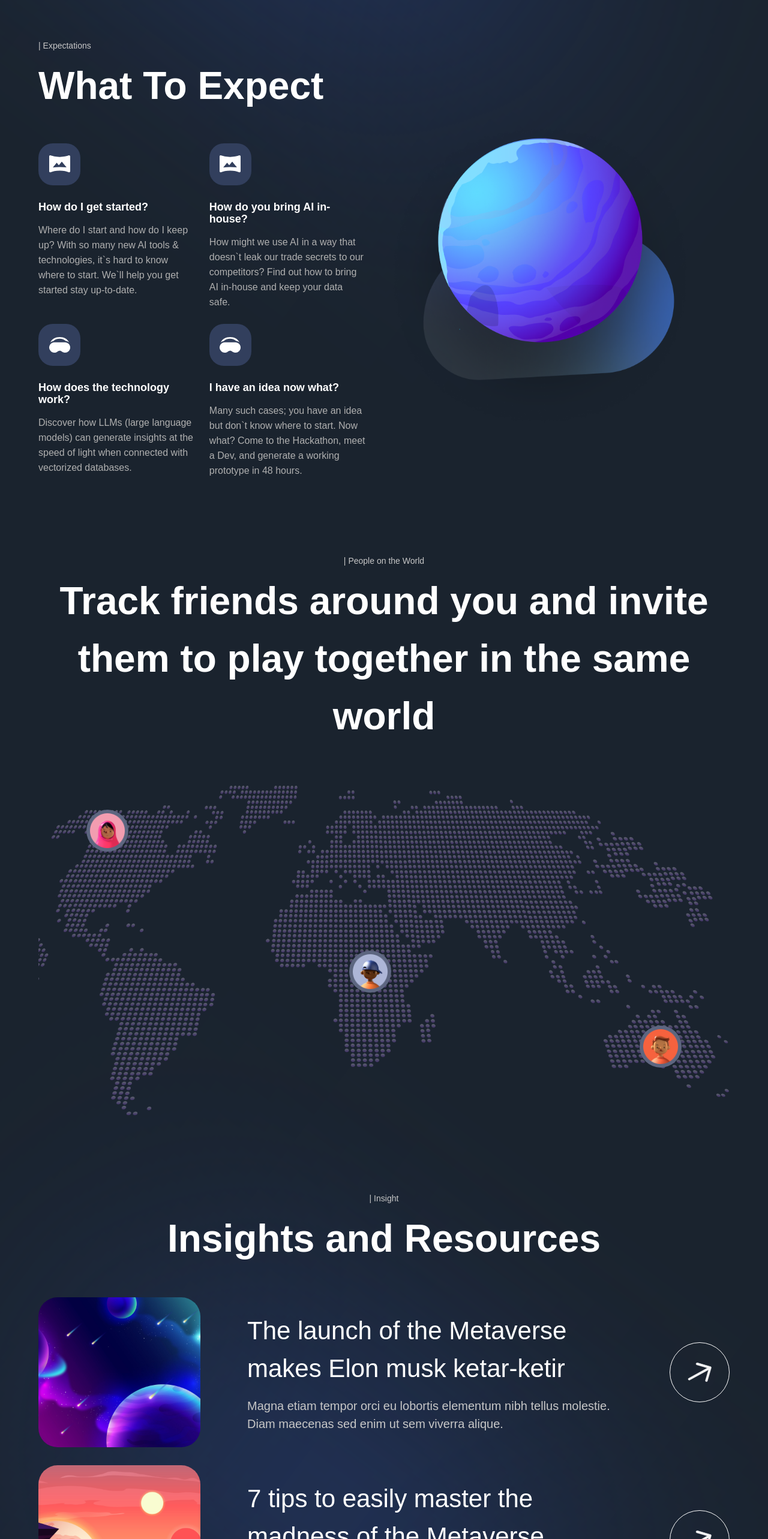
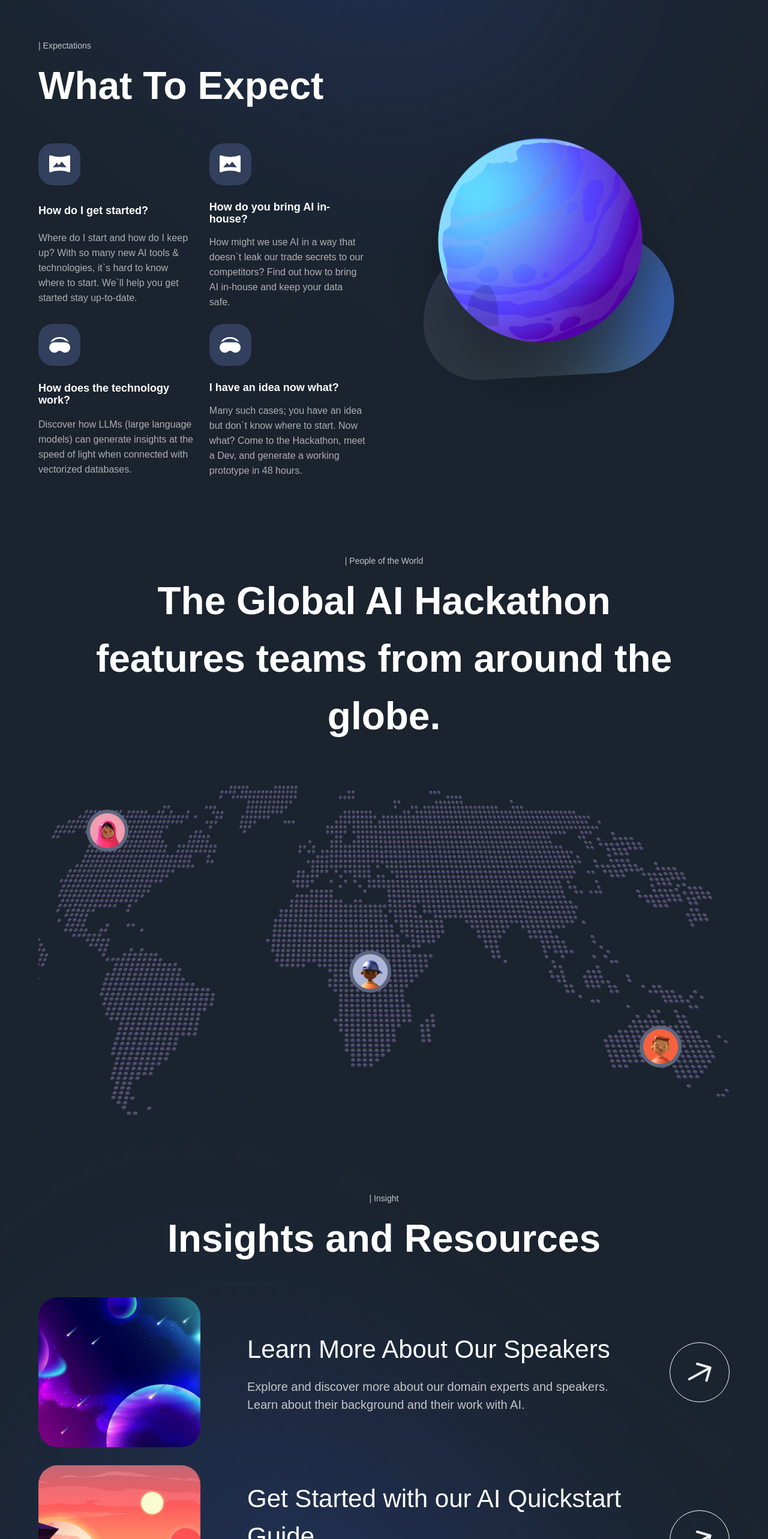
Before and after one commit to rockyandtheblock/next-metaverse-madness, a Next.js app: page / in a window 1280 px wide. Shown: the part 3573-6139 px from the top of the page at 60% size. Built offline with nearby package versions, Linux system fonts and the light colour scheme; a web font is replaced by a local one.

Commit message:
Added Feedback Section and FeedbackCard component

```diff
--- /dev/null
+++ b/components/FeedbackCard.jsx
@@ -0,0 +1,61 @@
+'use client';
+
+import { motion } from 'framer-motion';
+import { fadeIn, staggerContainer, zoomIn } from '../utils/motion';
+
+import styles from '../styles';
+
+const FeedbackCard = ({ author, title, message, index }) => (
+  <div className={`sm:px-12 xs:px-8 px-6 py-12 ${index}`}>
+    <motion.div
+      variants={staggerContainer}
+      initial="hidden"
+      whileInView="show"
+      viewport={{ once: true, amount: 0.25 }}
+      className={`${styles.innerWidth} mx-auto flex lg:flex-row flex-col gap-6`}
+    >
+      <motion.div
+        variants={fadeIn('right', 'tween', 0.2, 1)}
+        className={`${index % 2 === 0 ? 'order-1 md:order-2' : ''} flex-[0.5] lg:max-w-[370px] flex justify-end flex-col gradient-05 sm:p-8 p-4 rounded-[32px] border-[1px] border-[#6A6A6A] relative`}
+      >
+        <div className="feedback-gradient" />
+        <div>
+          <h4 className="font-bold sm:text-[32px] text-[26px] sm:leading-[40.32px] leading-[36.32px] text-white">
+            {author}
+          </h4>
+          <p className="mt-[8px] font-normal sm:text-[18px] text-[12px] sm:leading-[22.68px] leading-[16.68px] text-white">
+            {title}
+          </p>
+        </div>
+
+        <p className="mt-[24px] font-normal sm:text-[24px] text-[18px] sm:leading-[45.6px] leading-[39.6px] text-white">
+          “{message}”
+        </p>
+      </motion.div>
+
+      <motion.div
+        variants={fadeIn('left', 'tween', 0.2, 1)}
+        className="relative flex-1 flex justify-center items-center"
+      >
+        <img
+          src="/planet-09.png"
+          alt="planet-09"
+          className="w-full lg:h-[610px] h-auto min-h-[210px] object-cover rounded-[40px]"
+        />
+
+        <motion.div
+          variants={zoomIn(0.4, 1)}
+          className={`${index % 2 === 0 ? '-right-[5%]' : ' -left-[5%]'} lg:block hidden absolute top-[3%]`}
+        >
+          <img
+            src="/stamp.png"
+            alt="stamp"
+            className="w-[155px] h-[155px] object-contain animate-spin-slow"
+          />
+        </motion.div>
+      </motion.div>
+    </motion.div>
+  </div>
+);
+
+export default FeedbackCard;
--- a/components/NewFeatures.jsx
+++ b/components/NewFeatures.jsx
@@ -1,7 +1,7 @@
 import styles from '../styles';
 
 const NewFeatures = ({ imgUrl, title, subtitle }) => (
-  <div className="flex-1 flex flex-col sm:max-w-[350px] min-w-[210px]">
+  <div className="grid col-span-2 md:col-span-1 sm:max-w-[350px] min-w-[210px]">
     <div
       className={`${styles.flexCenter} w-[70px] h-[70px] rounded-[24px] bg-[#323F5D]`}
     >
--- a/constants/index.js
+++ b/constants/index.js
@@ -61,21 +61,39 @@ export const expectations = [
 export const insights = [
   {
     imgUrl: '/planet-06.png',
-    title: 'The launch of the Metaverse makes Elon musk ketar-ketir',
+    title: 'Learn More About Our Speakers',
     subtitle:
-        'Magna etiam tempor orci eu lobortis elementum nibh tellus molestie. Diam maecenas sed enim ut sem viverra alique.',
+        'Explore and discover more about our domain experts and speakers. Learn about their background and their work with AI.',
   },
   {
     imgUrl: '/planet-07.png',
-    title: '7 tips to easily master the madness of the Metaverse',
+    title: 'Get Started with our AI Quickstart Guide',
     subtitle:
-        'Vitae congue eu consequat ac felis donec. Et magnis dis parturient montes nascetur ridiculus mus. Convallis tellus id interdum',
+        'Not sure where to start? Get started with our guide. We`ll help you get started on our Twitter Spaces.',
   },
   {
     imgUrl: '/planet-08.png',
-    title: 'With one platform you can explore the whole world virtually',
+    title: 'Looking for a Team?',
     subtitle:
-        'Quam quisque id diam vel quam elementum. Viverra nam libero justo laoreet sit amet cursus sit. Mauris in aliquam sem',
+        'Join Twitter Spaces or Discord to meet like-minded builders and form a team. We`ll help you find your next dream team.',
+  },
+];
+
+export const feedback = [
+  {
+    author: 'Casey Rettke',
+    title: 'Loan Officer',
+    message: 'The Syndicate Experience transforms dreams into realities at warp speed. A nebulous concept has evolved into a groundbreaking multi-AI system that will redefine loan origination and underwriting.',
+  },
+  {
+    author: 'Michael Jagdeo',
+    title: 'UnicornLaunching',
+    message: 'The Syndicate`s fusion with a global community of trailblazing developers, data scientists, UX designers, and artists is poised to ignite an unprecedented AI-driven renaissance across industries.',
+  },
+  {
+    author: 'Joseph Chicas',
+    title: 'LAEDC',
+    message: 'AI unlocks the true potential of building in public and harnessing open-source models. HackGPT will enable visionaries to develop custom LLMs that will change the world, and change industries.',
   },
 ];
 
--- a/sections/Feedback.jsx
+++ b/sections/Feedback.jsx
@@ -3,59 +3,28 @@
 import { motion } from 'framer-motion';
 
 import styles from '../styles';
-import { fadeIn, staggerContainer, zoomIn } from '../utils/motion';
+
+import { feedback } from '../constants';
+import { staggerContainer } from '../utils/motion';
+import { TitleText, TypingText } from '../components';
+import FeedbackCard from '../components/FeedbackCard';
 
 const Feedback = () => (
-  <section className={`${styles.paddings}`}>
+  <section className={`${styles.paddings} relative z-10`}>
     <motion.div
       variants={staggerContainer}
       initial="hidden"
       whileInView="show"
       viewport={{ once: true, amount: 0.25 }}
-      className={`${styles.innerWidth} mx-auto flex lg:flex-row flex-col gap-6`}
+      className={`${styles.innerWidth} mx-auto flex flex-col`}
     >
-      <motion.div
-        variants={fadeIn('right', 'tween', 0.2, 1)}
-        className="flex-[0.5] lg:max-w-[370px] flex justify-end flex-col gradient-05 sm:p-8 p-4 rounded-[32px] border-[1px] border-[#6A6A6A] relative"
-      >
-        <div className="feedback-gradient" />
-        <div>
-          <h4 className="font-bold sm:text-[32px] text-[26px] sm:leading-[40.32px] leading-[36.32px] text-white">
-            Samantha
-          </h4>
-          <p className="mt-[8px] font-normal sm:text-[18px] text-[12px] sm:leading-[22.68px] leading-[16.68px] text-white">
-            Founder Metaverus
-          </p>
-        </div>
-
-        <p className="mt-[24px] font-normal sm:text-[24px] text-[18px] sm:leading-[45.6px] leading-[39.6px] text-white">
-          “With the development of today's technology, metaverse is very
-          useful for today's work, or can be called web 3.0. by using
-          metaverse you can use it as anything”
-        </p>
-      </motion.div>
-
-      <motion.div
-        variants={fadeIn('left', 'tween', 0.2, 1)}
-        className="relative flex-1 flex justify-center items-center"
-      >
-        <img
-          src="/planet-09.png"
-          alt="planet-09"
-          className="w-full lg:h-[610px] h-auto min-h-[210px] object-cover rounded-[40px]"
-        />
-
-        <motion.div
-          variants={zoomIn(0.4, 1)}
-          className="lg:block hidden absolute -left-[10%] top-[3%]"
-        >
-          <img
-            src="/stamp.png"
-            alt="stamp"
-            className="w-[155px] h-[155px] object-contain"
-          />
-        </motion.div>
-      </motion.div>
+      <TypingText title="| Feedback" textStyles="text-center" />
+      <TitleText title={<>Testimonials</>} textStyles="text-center" />
+      <div className="mt-[10px] flex flex-col">
+        {feedback.map((item, index) => (
+          <FeedbackCard key={`feedback-${index}`} {...item} index={index + 1} />
+        ))}
+      </div>
     </motion.div>
   </section>
 );
--- a/sections/WhatToExpect.jsx
+++ b/sections/WhatToExpect.jsx
@@ -18,15 +18,15 @@ const WhatsNew = () => (
     >
       <motion.div
         variants={fadeIn('right', 'tween', 0.2, 1)}
-        className="flex-[0.95] flex justify-center flex-col md:col-span-2"
+        className="flex-[0.95] justify-center"
       >
         <TypingText title="| Expectations" />
         <TitleText title={<>What To Expect</>} />
-        <div className="mt-[48px] flex flex-wrap justify-between gap-[24px]">
+        <motion.div className="mt-[48px] justify-between grid grid-col md:grid-cols-2 gap-[24px]">
           {expectations.map((feature) => (
             <NewFeatures key={feature.title} {...feature} />
           ))}
-        </div>
+        </motion.div>
       </motion.div>
 
       <motion.div
--- a/sections/World.jsx
+++ b/sections/World.jsx
@@ -16,11 +16,12 @@ const World = () => (
       className={`${styles.innerWidth} mx-auto flex flex-col`}
     >
 
-      <TypingText title="| People on the World" textStyles="text-center" />
+      <TypingText title="| People of the World" textStyles="text-center" />
       <TitleText
         title={(
-          <>Track friends around you and invite them to play together in the same
-            world
+          <>
+            <span className="block sm:hidden">A Global AI Hackathon</span>
+            <span className="hidden sm:block">The Global AI Hackathon <br className="hidden sm:block" />features teams from around the globe.</span>
           </>
         )}
         textStyles="text-center"
```
Also changed, not shown: 1 other file (tests, documents, lock files or other folders).
